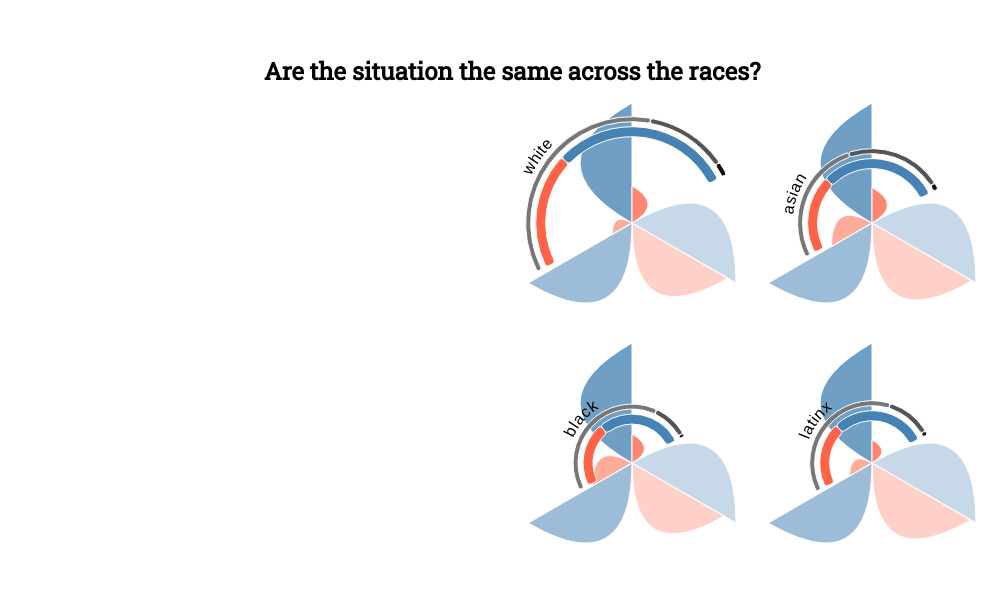
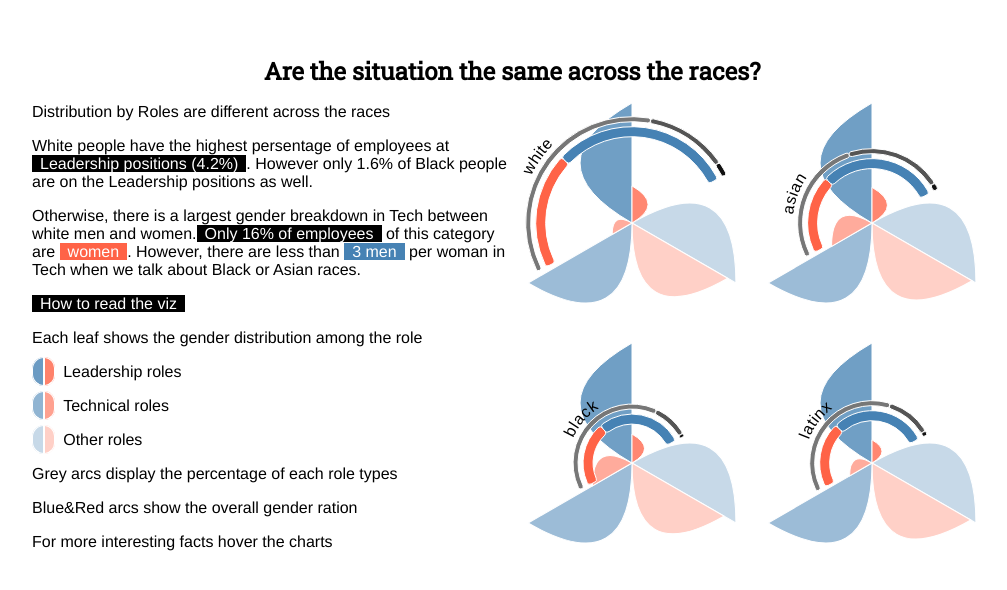
Before and after one commit to maryzam/dear-tech-people-viz, a React app: page / in a window 1280 px wide. Shown: the part 3207-3797 px from the top of the page, without its empty margins (128-1135 px from the left). Built offline with nearby package versions, Linux system fonts and the light colour scheme.

Commit message:
Add description to the OverallByRace section

```diff
--- a/src/components/OverallByGender/Section.js
+++ b/src/components/OverallByGender/Section.js
@@ -26,13 +26,15 @@ const sectionData = [
 		text: `<p>DearTechPeople gathered information about over than 6'000 people from 100+ companies.</p>
 			  <p>About <strong>3'700 of these profiler</strong> belong <span class="male">men</span></p>
 			  <p>And almost <strong>2'400 profiles</strong> have been recognised as <span class="female">female</span></p>
-			  <p>DearTechPeople used a combination of name analyzers, facial recognition technology, and manual identification through Mechanical Turk to determine an individual employee’s race and gender.</p>`
+			  <p>DearTechPeople used a combination of name analyzers, facial recognition technology, and manual identification through Mechanical Turk to determine an individual employee’s race and gender.</p>
+			  <p>⇓</p>`
 	},
 	{
 		mode: "roles",
 		text: `<p>They divided employees by their roles as well</p>
 			   <p>They defined <span>technical</span> to be anyone who conducts a job that is technical in nature, regardless of whether they are specifically in the engineering department</p>
-			   <p>They've chosen to classify <span>leadership</span> as anyone who is a VP and above (CEO, CTO, CMO and etc.)</p>`
+			   <p>They've chosen to classify <span>leadership</span> as anyone who is a VP and above (CEO, CTO, CMO and etc.)</p>
+			   <p>⇓</p>`
 	}
 ];
 
--- a/src/components/OverallByRace/Section.js
+++ b/src/components/OverallByRace/Section.js
@@ -12,7 +12,36 @@ const OverallByRaceSection = (props) => (
 			</header>
 			<div className="flex">
 				<section className="note">
-					<p></p>
+					<p>Distribution by Roles are different across the races</p>
+					<p>White people have the highest persentage of employees at <span>Leadership positions (4.2%)</span>.
+					 However only 1.6% of Black people are on the Leadership positions as well.</p>
+					<p>Otherwise, there is a largest gender breakdown in Tech between white men and women.
+					  <span>Only 16% of employees</span> of this category are <span className="female">women</span>.
+					  However, there are less than <span className="male">3 men</span> per woman in Tech when we talk about Black or Asian races.</p>
+					 <p>
+					 	<span>How to read the viz</span>
+					 </p>
+					 <p>Each leaf shows the gender distribution among the role</p>
+					 <p>
+					 	<span className="leaf male leadership"></span>
+					 	<span className="leaf female leadership"></span>
+					 	<span className="label">Leadership roles</span>
+					 </p>
+					 <p>
+					 	<span className="leaf male tech"></span>
+					 	<span className="leaf female tech"></span>
+					 	<span className="label">Technical roles</span>
+					 </p>
+					 <p>
+					 	<span className="leaf male other"></span>
+					 	<span className="leaf female other"></span>
+					 	<span className="label">Other roles</span>
+					 </p>
+					 <p>Grey arcs display the percentage of each role types</p>
+					 <p>Blue&Red arcs show the overall gender ration</p>
+					  <p>
+					 	For more interesting facts hover the charts
+					 </p>
 				</section>
 				<Visualization { ...props } />
 			</div>
--- a/src/components/OverallByRace/styles.css
+++ b/src/components/OverallByRace/styles.css
@@ -16,3 +16,39 @@
 	min-width: 100%;
 	padding: 2em 0 1em;
 }
+
+.overall-by-race p {
+	padding: 0 0 1em;
+}
+
+.overall-by-race .leaf {
+	padding: 0.3em;
+	border: 1px white solid;
+}
+
+.overall-by-race .leaf.female {
+	border-bottom-right-radius: 1em;
+  	border-top-right-radius: 1em;
+}
+
+.overall-by-race .leaf.male {
+	border-bottom-left-radius: 1em;
+  	border-top-left-radius: 1em;
+}
+
+.overall-by-race .leadership {
+	opacity: 0.8;
+}
+
+.overall-by-race .tech {
+	opacity: 0.6;
+}
+
+.overall-by-race .other {
+	opacity: 0.3;
+}
+
+.overall-by-race .label {
+	background: none;
+	color: black;
+}
```
Also changed, not shown: 1 other file (tests, documents, lock files or other folders).
